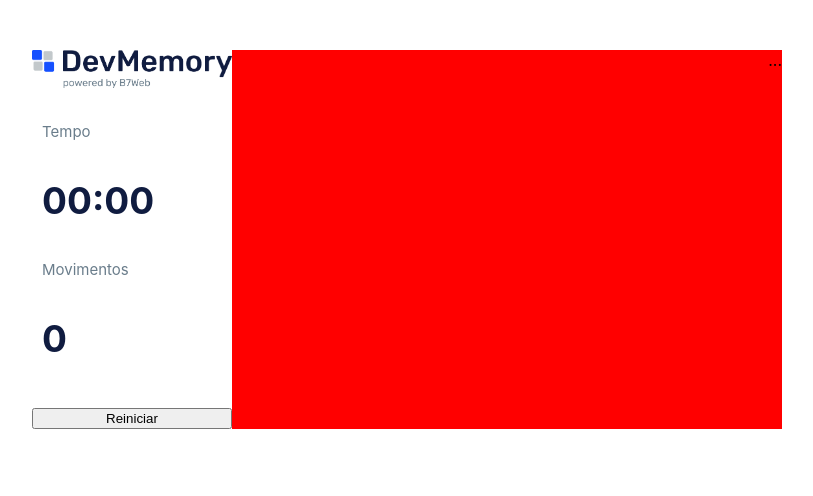
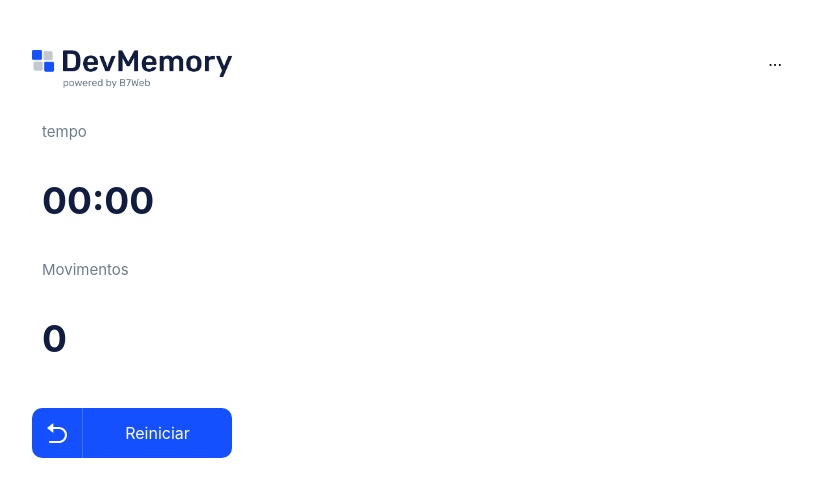
Before and after one commit to KAUANPEREIRA/jogo-da-memoria, a React (Create React App) app: page / in a window 1280 px wide. Shown: the top 496 px of the page, without its empty margins (233-1046 px from the left). Built offline with nearby package versions, Linux system fonts and the light colour scheme.

Commit message:
update tsx
montando componentes principais do projeto

```diff
--- a/src/App.styles.ts
+++ b/src/App.styles.ts
@@ -54,7 +54,7 @@ export const GridArea = styled.div`
     flex:1; /* flex 1 ocupar espaço disponivel */
     display:flex ;
     justify-content:flex-end ;
-    background-color:red ;
+
 
     @media(max-width:750px){
         justify-content:center ;
--- a/src/App.tsx
+++ b/src/App.tsx
@@ -1,9 +1,19 @@
 import * as C from './App.styles'
 import LogoImg from './assets/devmemory_logo.png'
 import InfoItem from './components/InfoItem'
+import { Button } from './components/Button'
+import RestartIcon from './svgs/restart.svg'
+
+/*nesse componente pai estou passando as props para o filho infoItem */
+const App = ()=>{
+  let time = 'tempo'
+
+  /*funcao criada no componente filho , feita e utilizada no componente pai */
+  const ResetGrid =()=>{
 
 
-const App = ()=>{
+  }
+
   return(
     <C.Container>
       <C.Info>
@@ -13,14 +23,14 @@ const App = ()=>{
 
          <C.InfoArea>
 
-        <InfoItem label='Tempo' value='00:00'/>
+        <InfoItem label={time} value='00:00'/>
         <InfoItem label='Movimentos' value='0'/>
 
 
 
          </C.InfoArea>
 
-         <button>Reiniciar</button>
+        <Button label='Reiniciar' icon={RestartIcon} onClick={ResetGrid}/>
 
       </C.Info>
       <C.GridArea>
--- a/src/components/Button/index.tsx
+++ b/src/components/Button/index.tsx
@@ -3,17 +3,18 @@ import * as C from './style'
 
 type Props ={
     label:string;
-    icon: any
+    icon?: any
     onClick: React.MouseEventHandler<HTMLDivElement>
 
 }
 
-export const button = ({label,icon,onClick}:Props) => {
+export const Button = ({label,icon,onClick}:Props) => {
   return (
     <C.Container onClick={onClick}>
         <C.IconArea>
-
+            <C.Icon src={icon}/>
         </C.IconArea>
+        <C.Label>{label}</C.Label>
 
     </C.Container>
 
--- a/src/components/Button/style.ts
+++ b/src/components/Button/style.ts
@@ -2,9 +2,43 @@ import styled from "styled-components";
 
 export const Container = styled.div `
 
+    width:200px ;
+    height:50px ;
+    display:flex ;
+    background-color:#1550ff ;
+    border-radius:10px ;
+    cursor: pointer;
+    opacity:1 ;
+    transition:all ease .3s ;
+
+    &:hover{
+        opacity:.8 ;
+    }
+
+`
+
+export const IconArea = styled.div `
+    height:inherit ;
+    display:flex ;
+    justify-content:center ;
+    align-items:center ;
+    border-right:1px solid rgba(255,255,255, .2) ;
+    padding: 0 15px ;
+
+`
+
+export const Icon = styled.img `
+    height:20px;
 
 
 `
 
-export const IconArea = styled.div `
+export const Label = styled.div `
+    height:inherit ;
+    color:#fff;
+    display:flex ;
+    justify-content:center ;
+    align-items:center ;
+    flex:1;
+    padding:0px 20px ;
 `
```
Also changed, not shown: src/data/items.ts (added, +18 -0 lines).
